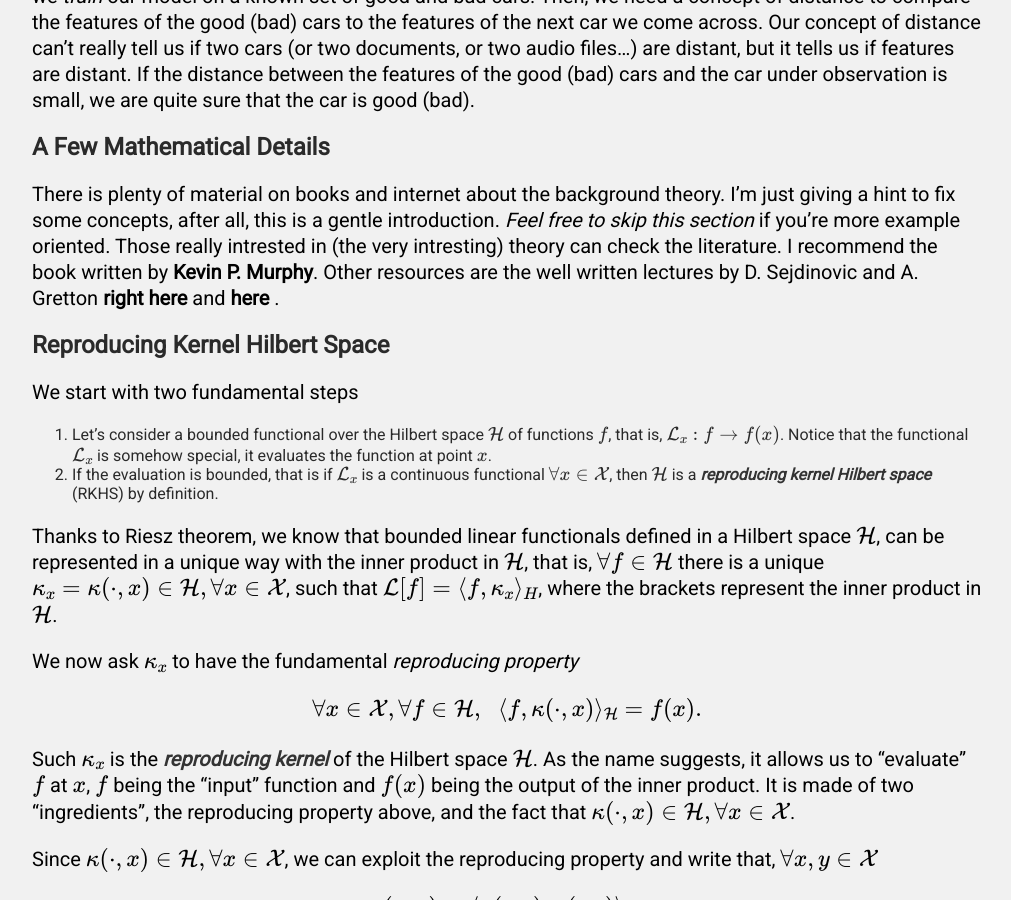
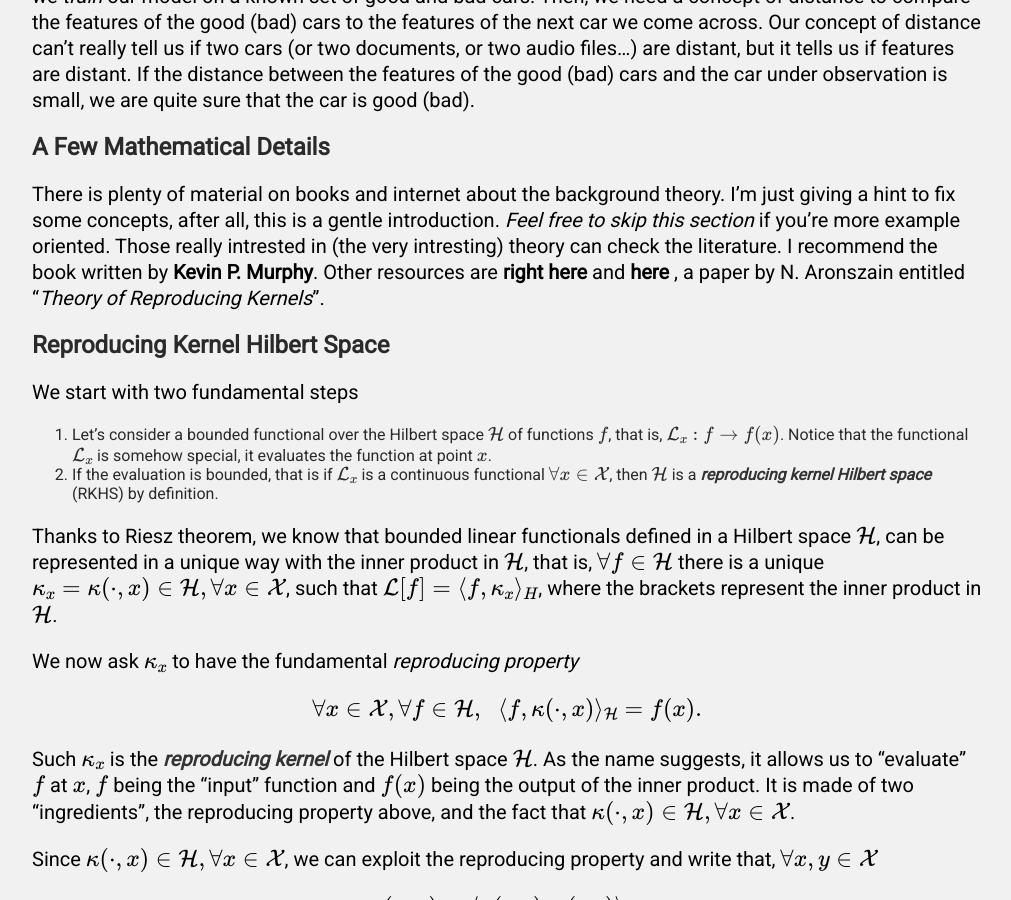
Before and after one commit to FullSimplify/FullSimplify.github.io, a Jekyll site: the page built from _posts/2000-01-02-Support-Vector-Machines,-a-Gentle-Introduction.md, in a window 1280 px wide and 900 px high, scrolled down 681 px. Shown: the whole window, without its empty margins (133-1144 px from the left). Built offline with Jekyll 4.4.1, drawn with Linux system fonts in a browser that asks for light colours; formulas are drawn with MathJax 3.

Commit message:
Update 2000-01-02-Support-Vector-Machines,-a-Gentle-Introduction.md

```diff
--- a/_posts/2000-01-02-Support-Vector-Machines,-a-Gentle-Introduction.md
+++ b/_posts/2000-01-02-Support-Vector-Machines,-a-Gentle-Introduction.md
@@ -20,7 +20,7 @@ We need a model to distinguish the good cars from the bad ones. How does the mod
 ## A Few Mathematical Details
 
 
-There is plenty of material on books and internet about the background theory. I'm just giving a hint to fix some concepts, after all, this is a gentle introduction. *Feel free to skip this section* if you're more example oriented. Those really intrested in (the very intresting) theory can check the literature. I recommend the book written by <a target="_blank" href='http://www.cs.ubc.ca/~murphyk/MLbook/index.html'>Kevin P. Murphy</a>. Other resources are the well written lectures by D. Sejdinovic and A. Gretton <a target="_blank" href='http://www.stats.ox.ac.uk/~sejdinov/teaching/atml14/Theory_2014.pdf'>right here</a> and <a target="_blank" href='http://www.gatsby.ucl.ac.uk/~gretton/coursefiles/lecture4_introToRKHS.pdf'> here </a>.
+There is plenty of material on books and internet about the background theory. I'm just giving a hint to fix some concepts, after all, this is a gentle introduction. *Feel free to skip this section* if you're more example oriented. Those really intrested in (the very intresting) theory can check the literature. I recommend the book written by <a target="_blank" href='http://www.cs.ubc.ca/~murphyk/MLbook/index.html'>Kevin P. Murphy</a>. Other resources are <a target="_blank" href='http://www.stats.ox.ac.uk/~sejdinov/teaching/atml14/Theory_2014.pdf'>right here</a> and <a target="_blank" href='http://hunch.net/~learning/aron.pdf'> here </a>, a paper by N. Aronszain entitled "*Theory of Reproducing Kernels*".
 
 ## Reproducing Kernel Hilbert Space
 
```
